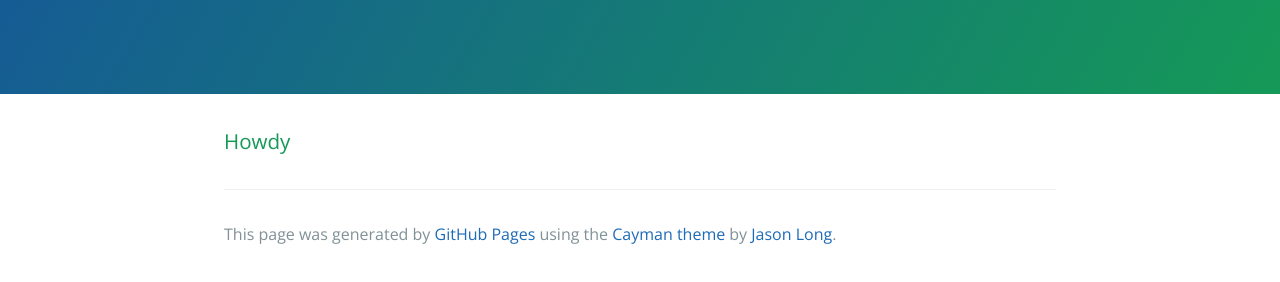
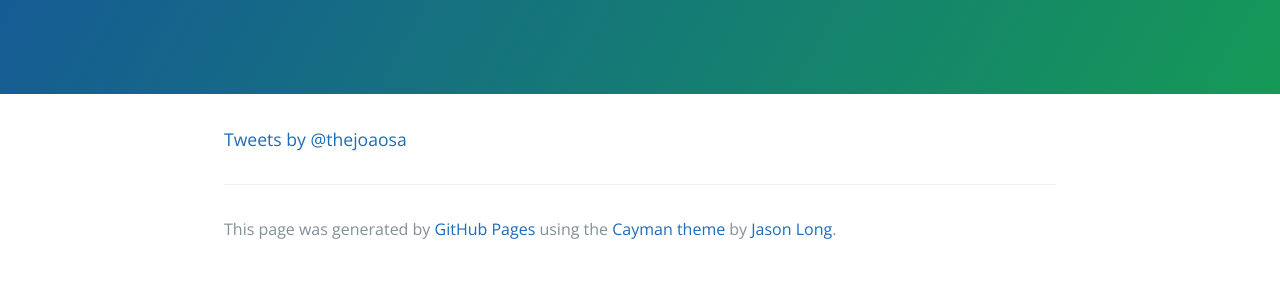
Before and after one commit to joaosa/joaosa.github.io, a plain HTML site: page index.html in a window 1280 px wide. Shown: the part 176-458 px from the top of the page. Drawn offline with nearby package versions, Linux system fonts and the light colour scheme.

Commit message:
Move the twitter widget to the theme page

```diff
--- a/index.html
+++ b/index.html
@@ -16,16 +16,12 @@
     </section>
 
     <section class="main-content">
-      <h3>
-        <a id="howdy" class="anchor" href="#howdy" aria-hidden="true"><span aria-hidden="true" class="octicon octicon-link"></span></a>Howdy</h3>
+      <a class="twitter-timeline"  href="https://twitter.com/thejoaosa" data-widget-id="737027027409199105">Tweets by @thejoaosa</a>
+      <script>!function(d,s,id){var js,fjs=d.getElementsByTagName(s)[0],p=/^http:/.test(d.location)?'http':'https';if(!d.getElementById(id)){js=d.createElement(s);js.id=id;js.src=p+"://platform.twitter.com/widgets.js";fjs.parentNode.insertBefore(js,fjs);}}(document,"script","twitter-wjs");</script>
 
       <footer class="site-footer">
-
         <span class="site-footer-credits">This page was generated by <a href="https://pages.github.com">GitHub Pages</a> using the <a href="https://github.com/jasonlong/cayman-theme">Cayman theme</a> by <a href="https://twitter.com/jasonlong">Jason Long</a>.</span>
       </footer>
-
     </section>
-
-
   </body>
 </html>
```
